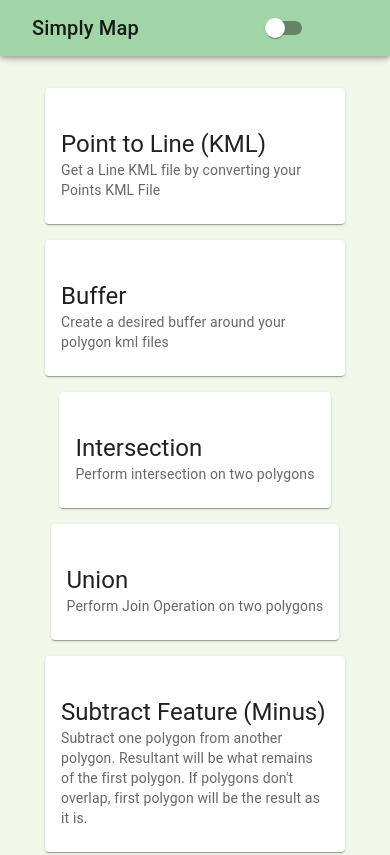
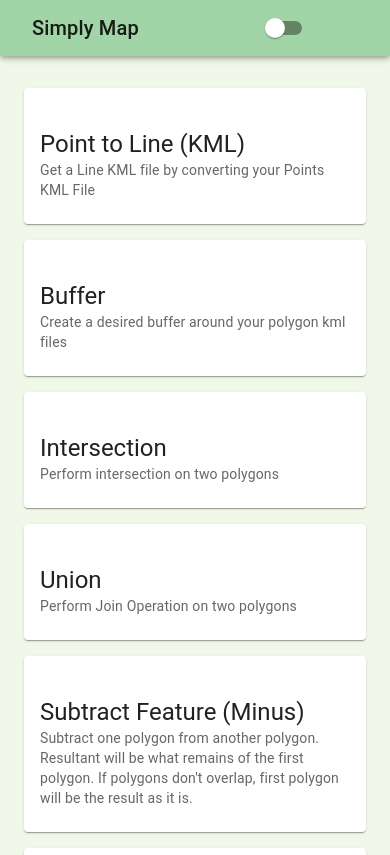
Before and after one commit to amritanshusingh/SimplyMapReact, a React (Vite) app: page / in a window 390 px wide. Shown: the top 855 px of the page. Built offline with nearby package versions, Linux system fonts and the light colour scheme; some icons are missing.

Commit message:
Update CardGridComponent to set Card width to 100% for better responsiveness

```diff
--- a/src/components/CardGridComponent.tsx
+++ b/src/components/CardGridComponent.tsx
@@ -65,7 +65,7 @@ const CardGridComponent: React.FC = () => {
           sx={{ display: 'flex', flexDirection: 'column', alignItems: 'center', cursor: 'pointer' }}
           onClick={() => navigate(`/${card.title.replace(/\s+/g, '-').toLowerCase()}`)}
         >
-          <Card sx={{ transition: 'transform 0.3s', '&:hover': { transform: 'scale(1.05)' }, maxWidth: 300 }}>
+          <Card sx={{ transition: 'transform 0.3s', '&:hover': { transform: 'scale(1.05)' }, width: '100%' }}>
             <CardContent>
               {card.icon}
               <Typography variant="h5" component="div">
```
